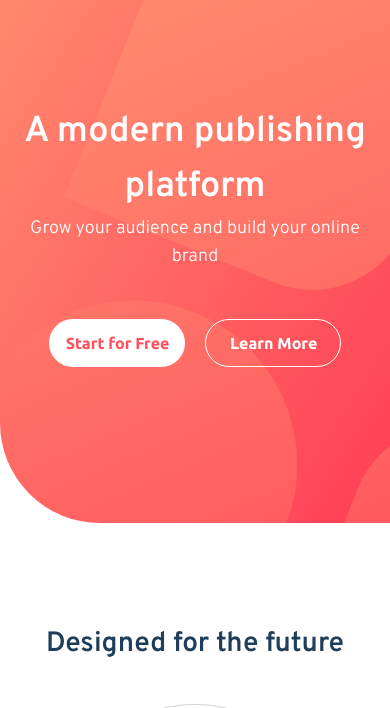
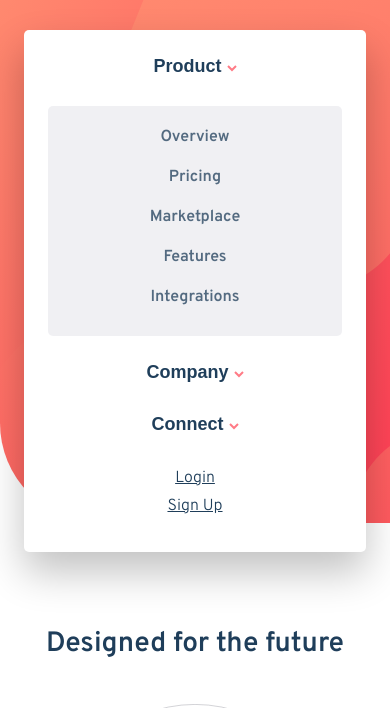
Before and after one commit to richieAiello/blogr-landing-page, a website: page index.html in a window 390 px wide. Shown: the part 91-799 px from the top of the page. Drawn offline with Linux system fonts and the light colour scheme.

Commit message:
Starting styles for hamburger menu on mobile.

```diff
--- a/index.html
+++ b/index.html
@@ -44,6 +44,7 @@
 
                                 <!-- Hidden on page load -->
                                 <ul class="product__list">
+                                    <div class="container--list">
                                         <li class="product__item">
                                             <a href="#" class="product__link link">Overview</a>
                                         </li>
@@ -59,6 +60,7 @@
                                         <li class="product__item">
                                             <a href="#" class="product__link link">Integrations</a>
                                         </li>
+                                    </div>
                                 </ul>
                             </li>
                             <li class="company">
@@ -73,6 +75,7 @@
 
                                 <!-- Hidden on page load -->
                                 <ul class="company__list">
+                                    <div class="container--list hidden">
                                         <li class="company__item">
                                             <a href="#" class="company__link link">About</a>
                                         </li>
@@ -85,6 +88,7 @@
                                         <li class="company__item">
                                             <a href="#" class="company__link link">Careers</a>
                                         </li>
+                                    </div>
                                 </ul>
                             </li>
                             <!-- On click display connect list -->
@@ -99,6 +103,7 @@
 
                                 <!-- Hidden on page load -->
                                 <ul class="connect__list">
+                                    <div class="container--list hidden">
                                         <li class="connect__item">
                                             <a href="#" class="connect__link link">Contact</a>
                                         </li>
@@ -108,6 +113,7 @@
                                         <li class="connect__item">
                                             <a href="#" class="connect__link link">LinkedIn</a>
                                         </li>
+                                    </div>
                                 </ul>
                             </li>
                         </ul>
--- a/styles/main.scss
+++ b/styles/main.scss
@@ -32,6 +32,7 @@ $gradient-body-2: #3f4164;
     display: inline-block;
     border: initial;
     background-color: initial;
+    color: inherit;
 }
 
 .link {
@@ -53,6 +54,13 @@ $gradient-body-2: #3f4164;
 .container {
     width: min(100% - 3rem, 1110px);
     margin-inline: auto;
+
+    &--list {
+        margin-inline: 1.5rem;
+        padding: 1.0625rem 0 0.8125rem 0;
+        border-radius: 5px;
+        background-color: rgba($gradient-body-2, 8%);
+    }
 }
 
 .heading {
@@ -100,6 +108,7 @@ $gradient-body-2: #3f4164;
 .nav {
     display: flex;
     justify-content: space-between;
+    position: relative;
     margin-bottom: 6.75rem;
 
     .logo {
@@ -108,8 +117,68 @@ $gradient-body-2: #3f4164;
     }
 
     &__menu {
-        display: none;
+        // display: none;
+        position: absolute;
+        top: 65px;
+        left: 0;
+        right: 0;
+        margin-inline: auto;
+        min-height: max-content;
+        min-width: 100%;
+        color: $dark-blue;
+        background-color: $white;
+        border-radius: 5px;
+        box-shadow: 0 20px 40px rgba(0, 0 , 0, 0.2434);
     }
+
+    &__top {
+        padding-top: 1.5rem;
+    }
+
+    &__bottom {
+        padding-bottom: 2rem;
+    }
+
+    &__list,
+    .product__list,
+    .company__list,
+    .connect__list {
+        list-style: none;
+    }
+
+    .product__list,
+    .company__list,
+    .connect__list {
+        margin-block: 1.5rem;
+    }
+
+    .product__item,
+    .company__item,
+    .connect__item {
+        margin-bottom: 0.75rem;
+    }
+
+    .product__link,
+    .company__link,
+    .connect__link {
+        font-weight: 600;
+        color: rgba($dark-blue, 75%);
+        transition: all 250ms;
+
+        &:hover,
+        &:focus {
+            color: $dark-blue;
+        }
+    }
+
+    .company {
+
+    }
+
+    .connect {
+
+    }
+
 }
 
 /********************************
@@ -253,9 +322,12 @@ $gradient-body-2: #3f4164;
 
     // }
 
-    // &--product {
-
-    // }
+    &--product,
+    &--company,
+    &--connect {
+        font-size: 1.125rem;
+        font-weight: 600;
+    }
 
     // &--company {
 
```
Also changed, not shown: styles/style.css. Lines whose indentation alone changed are shown as unchanged.
